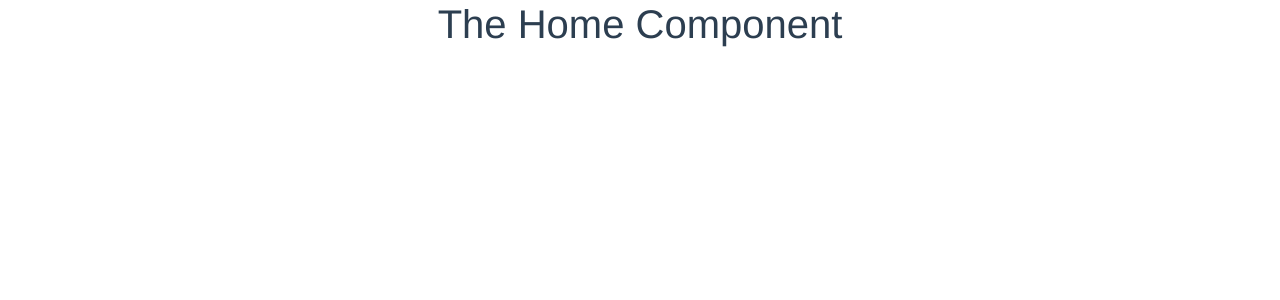
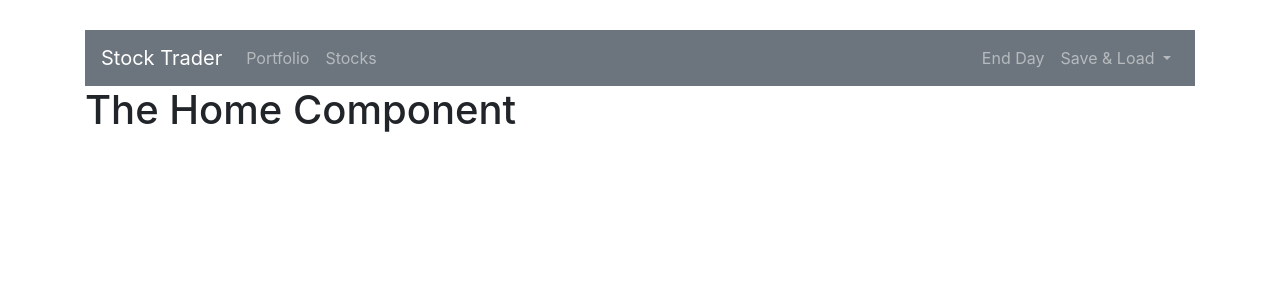
Before and after one commit to teana0953/stock-trader, a Vue app: page / in a window 1280 px wide. Shown: the top 300 px of the page. Built offline with nearby package versions, Linux system fonts and the light colour scheme.

Commit message:
Update Header

```diff
--- a/src/App.vue
+++ b/src/App.vue
@@ -1,28 +1,25 @@
 <template>
-    <div id="app">
-        <router-view />
-    </div>
+    <b-container>
+        <app-header />
+        <b-row>
+            <b-col xs="12">
+                <router-view />
+            </b-col>
+        </b-row>
+    </b-container>
 </template>
 
+<script>
+import Header from './components/Header.vue';
+export default {
+    components: {
+        appHeader: Header,
+    },
+};
+</script>
+
 <style>
-#app {
-    font-family: Avenir, Helvetica, Arial, sans-serif;
-    -webkit-font-smoothing: antialiased;
-    -moz-osx-font-smoothing: grayscale;
-    text-align: center;
-    color: #2c3e50;
-}
-
-#nav {
+body {
     padding: 30px;
 }
-
-#nav a {
-    font-weight: bold;
-    color: #2c3e50;
-}
-
-#nav a.router-link-exact-active {
-    color: #42b983;
-}
 </style>
--- a/src/components/Header.vue
+++ b/src/components/Header.vue
@@ -0,0 +1,30 @@
+<template>
+    <b-navbar toggleable="lg" type="dark" variant="secondary">
+        <b-navbar-brand to="/">Stock Trader</b-navbar-brand>
+
+        <b-navbar-toggle target="nav-collapse"></b-navbar-toggle>
+
+        <b-collapse id="nav-collapse" is-nav>
+            <b-navbar-nav>
+                <b-nav-item to="/portfolio">Portfolio</b-nav-item>
+                <b-nav-item to="/stocks">Stocks</b-nav-item>
+            </b-navbar-nav>
+
+            <b-navbar-nav class="ml-auto">
+                <b-nav-item right>End Day</b-nav-item>
+                <b-nav-item-dropdown right>
+                    <!-- Using 'button-content' slot -->
+                    <template v-slot:button-content>
+                        Save & Load
+                    </template>
+                    <b-dropdown-item href="#">Save Data</b-dropdown-item>
+                    <b-dropdown-item href="#">Load Data</b-dropdown-item>
+                </b-nav-item-dropdown>
+            </b-navbar-nav>
+        </b-collapse>
+    </b-navbar>
+</template>
+
+<script>
+export default {};
+</script>
```
